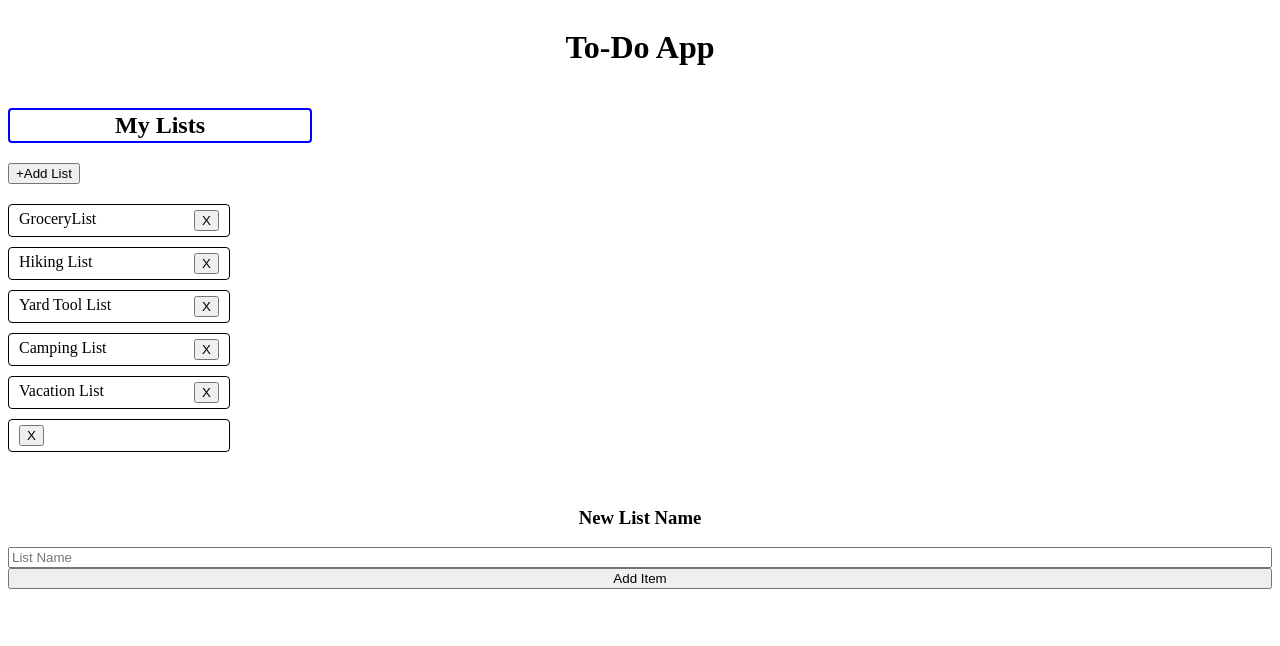
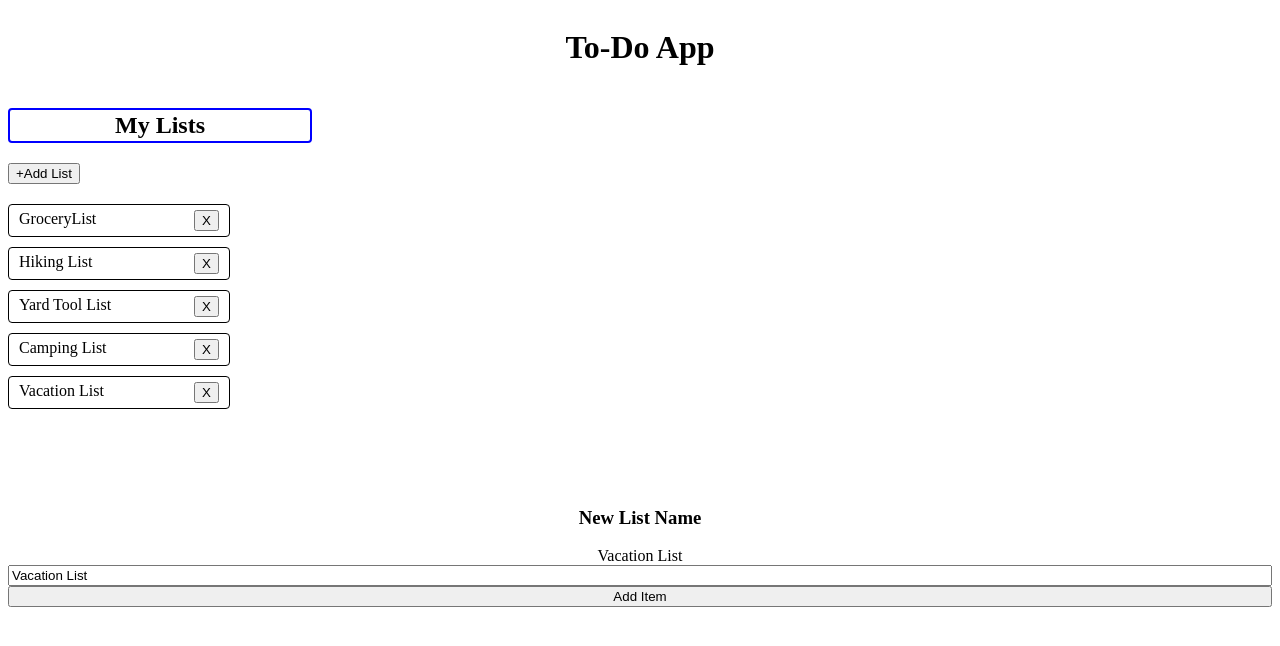
Before and after one commit to Dillweed5446/ngToDo, an Angular app: page / in a window 1280 px wide. Both pictures are taken after a click on the button "+Add List". Shown: the top 646 px of the page. Built offline with nearby package versions, Linux system fonts and the light colour scheme.

Commit message:
Create new file for SubList so that the LISTOFLISTS will have a place to store the child lists.  Updated list interface with what Alex recommended.  Made a few cosmetic changes to the html templates

```diff
--- a/src/app/ListOfLists.ts
+++ b/src/app/ListOfLists.ts
@@ -1,9 +1,9 @@
-import { List } from './listInterface';
+import { ToDoListCollection } from './listInterface';
 
-export const LISTOFLISTS: List[] = [
-{listName: 'GroceryList', nestedList: []},
-{listName: 'Hiking List', nestedList: []},
-{listName: 'Yard Tool List', nestedList: []},
-{listName: 'Camping List', nestedList: []},
-{listName: 'Vacation List', nestedList: []}
+export const LISTOFLISTS: ToDoListCollection = [
+{name: 'GroceryList'},
+{name: 'Hiking List'},
+{name: 'Yard Tool List'},
+{name: 'Camping List'},
+{name: 'Vacation List'}
 ]
--- a/src/app/app.component.ts
+++ b/src/app/app.component.ts
@@ -1,5 +1,4 @@
 import { Component } from '@angular/core';
-import { List } from './listInterface';
 import { LISTOFLISTS } from './ListOfLists';
 
 @Component({
--- a/src/app/listInterface.ts
+++ b/src/app/listInterface.ts
@@ -1,4 +1,35 @@
-export interface List {
-    listName: string,
-    nestedList: Array<string>
-}
+// export interface List {
+//     listName: string,
+//     nestedList: Array<string>
+// }
+
+/**
+ * The place where you specify the properties that a given list
+ * item can potentially have.
+ */
+export interface ToDoListItem {
+    itemName?: string;
+    nestedItems: Array<string>;
+  }
+
+  // Here the list, is a simple array of known types.
+  /**
+   * By creating the list as an array of the items that are supposed to go
+   * inside of it, rather than array of itself, it makes accessing the internal
+   * properties of those items make sense to the compiler.
+   *
+   * Also, in the case of lists, if you have a list of lists, that gives you
+   * the ability to have multiple names todo lists.
+   *
+   * but then they need meta data to decsribe them, so it'd be more like
+   */
+export  type ToDoList = ToDoListItem[];
+
+  // Ref to actual to do list
+export  interface ToDoListCollectionItem {
+    name: string;
+    // list: ToDoList;
+  }
+
+  // a list of the target item again, just like before with the list.
+export  type ToDoListCollection = ToDoListCollectionItem[];
--- a/src/app/main-list/main-list.component.html
+++ b/src/app/main-list/main-list.component.html
@@ -6,7 +6,7 @@
             (click)="onSelect(item)"
             [class.selected]="item === selectedList">
             <span class="lists"
-                >{{item.listName}}
+                >{{item.name}}
                 <button (click)='onDelete(item)'>X</button>
             </span>
         </li>
@@ -17,7 +17,7 @@
 <app-sub-list *ngIf="selectedList" [list]="selectedList"></app-sub-list>
 <div *ngIf="addList">
     <h3>New List Name</h3>
-    <label for="listName">{{addList.listName}}</label>
-    <input id="name" [(ngModel)]="addList.listName" placeholder="List Name">
+    <label for="name">{{addList.name}}</label>
+    <input id="name" [(ngModel)]="addList.name" placeholder="List Name">
     <button (click)='onCloseNewAddition()'>Add Item</button>
 </div>
--- a/src/app/main-list/main-list.component.ts
+++ b/src/app/main-list/main-list.component.ts
@@ -1,6 +1,6 @@
 import { Component, OnInit } from '@angular/core';
 import { ListServiceService } from '../list-service.service';
-import { List } from '../listInterface';
+import { ToDoListCollection, ToDoListCollectionItem } from '../listInterface';
 @Component({
   selector: 'app-main-list',
   templateUrl: './main-list.component.html',
@@ -8,20 +8,20 @@ import { List } from '../listInterface';
   providers: [ListServiceService]
 })
 export class MainListComponent implements OnInit {
-  selectedList?: List;
-  addList?: List;
-  mainList: List[] = [];
+  selectedList?: ToDoListCollectionItem;
+  addList?: ToDoListCollectionItem;
+  mainList: ToDoListCollection = [];
 
   getMainList(): void {
     this.mainList = this.listService.getMainList()
   }
 
-  onSelect(list: List): void {
+  onSelect(list: ToDoListCollectionItem): void {
     this.selectedList = list;
   }
 
   onAddList(): void {
-    this.mainList.push({listName: '', nestedList: []});
+    this.mainList.push();
     this.addList = this.mainList[this.mainList.length -1];
   }
 
@@ -29,7 +29,7 @@ export class MainListComponent implements OnInit {
     this.addList = undefined;
   }
 
-  onDelete(list: List): void {
+  onDelete(list: ToDoListCollectionItem): void {
     this.mainList.splice(this.mainList.indexOf(list), 1)
   }
 
--- a/src/app/sub-list/sub-list.component.html
+++ b/src/app/sub-list/sub-list.component.html
@@ -2,12 +2,12 @@
     <h3>Update List</h3>
     <div class="listName">
         <h4>
-            <input id="name" [(ngModel)]="subList.listName" placeholder="List Name">
+           {{name}}
         </h4>
     </div>
     <div class="list">
-        <label for="list">{{subList.nestedList}}</label>
-        <input id="list" [(ngModel)]="subList.nestedList" placeholder="List">
+        <label for="list">{{subList.list}}</label>
+        <input id="list" [(ngModel)]="subList.list" placeholder="List">
         <!-- Button below is trying to pass the value from the input field into the list.  Not working. -->
         <!-- <button (click)='onAddListItem(subList.list)'>Add List Item</button> -->
     </div>
--- a/src/app/sub-list/sub-list.component.ts
+++ b/src/app/sub-list/sub-list.component.ts
@@ -1,41 +1,6 @@
 import { Component, OnInit, Input } from '@angular/core';
-import { List } from '../listInterface';
-
-
-/**
- * The place where you specify the properties that a given list
- * item can potentially have.
- */
-interface ToDoListItem {
-  itemName: string;
-  nestedItems: ToDoListItem[];
-}
-
-// Here the list, is a simple array of known types.
-/**
- * By creating the list as an array of the items that are supposed to go
- * inside of it, rather than array of itself, it makes accessing the internal
- * properties of those items make sense to the compiler.
- *
- * Also, in the case of lists, if you have a list of lists, that gives you
- * the ability to have multiple names todo lists.
- *
- * but then they need meta data to decsribe them, so it'd be more like
- */
-type ToDoList = ToDoListItem[];
-
-// Ref to actual to do list
-interface ToDoListCollectionItem {
-  name: string;
-  list: ToDoList;
-}
-
-// a list of the target item again, just like before with the list.
-type ToDoListCollection = ToDoListCollectionItem[];
-
-
-
-
+import { ToDoListItem, ToDoListCollectionItem, ToDoList } from '../listInterface';
+import { SubList } from '../sublist';
 
 @Component({
   selector: 'app-sub-list',
@@ -43,8 +8,11 @@ type ToDoListCollection = ToDoListCollectionItem[];
   styleUrls: ['./sub-list.component.css']
 })
 export class SubListComponent implements OnInit {
-  @Input() list?: List = this.subList;
-  subList?: List;
+  //@ts-ignore
+  @Input() list?: ToDoListCollectionItem = this.subList;
+  subList: ToDoListCollectionItem;
+  tertiaryList: ToDoListItem;
+  name = this.list?.name;
 
   /**
    * On Add List Item
@@ -63,13 +31,16 @@ export class SubListComponent implements OnInit {
      *     compiler will not take care of creating the scaffolding
      *     of a type for you.
      */
-    this.list?.nestedList.push(item)
+    this.tertiaryList?.nestedItems.push(item)
   }
 
   constructor() {
-    this.list = {
-      listName: '',
-      nestedList: []
+    this.subList = {
+      name: ''
+    };
+    this.tertiaryList = {
+      itemName: this.subList?.name,
+      nestedItems: []
     };
   }
 
--- /dev/null
+++ b/src/app/sublist.ts
@@ -0,0 +1,14 @@
+import { ToDoList } from "./listInterface";
+import { LISTOFLISTS } from "./ListOfLists";
+
+let SubList: ToDoList = [];
+
+function subListPopulator(): void {
+  for (let i = 0; i < LISTOFLISTS.length; i++){
+      SubList.push({itemName: LISTOFLISTS[i].name, nestedItems: []})
+  }
+}
+
+subListPopulator();
+
+export { SubList };
```
